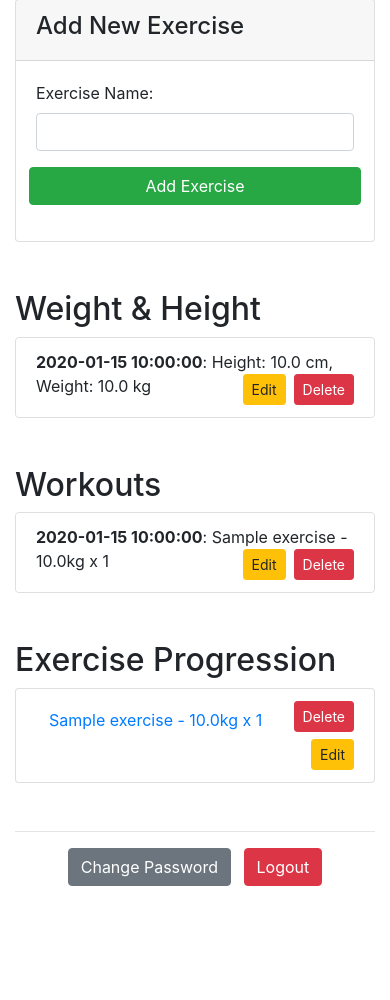
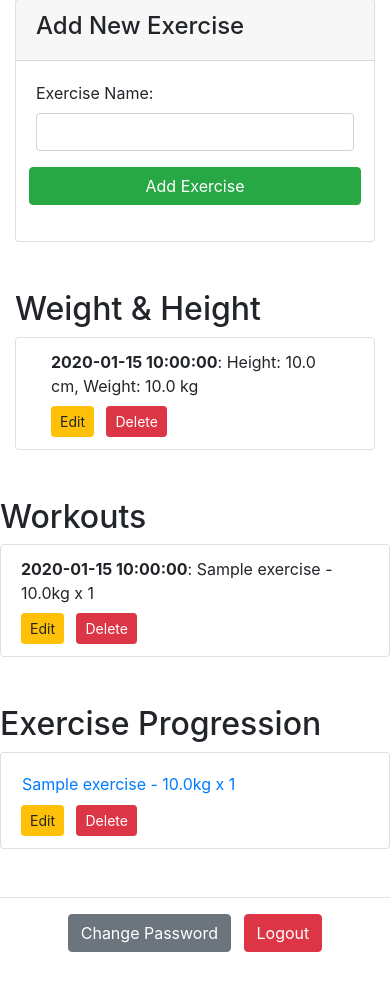
Before and after one commit to sudoxyz/GymProgressTracker, a Flask app: page / in a window 390 px wide. Shown: the part 1121-2121 px from the top of the page. Before the commit the page ends 2007 px from the top, so only its background shows below. Run offline with Flask 3, Linux system fonts and the light colour scheme; a user stored in the database is signed in; tables that the repository leaves empty hold one stand-in row (values such as "Sample post"); some libraries are stand-ins or nearby versions.

Commit message:
Fix button location on mobile

```diff
--- a/templates/index.html
+++ b/templates/index.html
@@ -119,9 +119,15 @@
     <ul class="list-group" style="max-height: 500px; overflow-y: auto;">
         {% for stats in body %}
             <li class="list-group-item">
-                <strong>{{ stats.date }}</strong>: Height: {{ stats.height }} cm, Weight: {{ stats.weight|round(2) }} kg
-                <a href="/delete_body/{{ stats.id }}" class="btn btn-danger btn-sm float-right ml-2">Delete</a>
-                <button type="button" class="btn btn-warning btn-sm float-right ml-2" data-toggle="modal" data-target="#editBodyModal{{ stats.id }}">Edit</button>
+                <div class="row align-items-center"></div>
+                    <div class="col-md-8 col-12">
+                        <strong>{{ stats.date }}</strong>: Height: {{ stats.height }} cm, Weight: {{ stats.weight|round(2) }} kg
+                    </div>
+                    <div class="col-md-4 col-12 text-md-right mt-2 mt-md-0">
+                        <button type="button" class="btn btn-warning btn-sm" data-toggle="modal" data-target="#editBodyModal{{ stats.id }}">Edit</button>
+                        <a href="/delete_body/{{ stats.id }}" class="btn btn-danger btn-sm ml-2">Delete</a>
+                    </div>
+                </div>
 
                 <div class="modal fade" id="editBodyModal{{ stats.id }}" tabindex="-1" role="dialog" aria-labelledby="editBodyModalLabel{{ stats.id }}" aria-hidden="true">
                     <div class="modal-dialog" role="document">
@@ -161,9 +167,15 @@
     <ul class="list-group" style="max-height: 500px; overflow-y: auto;">
         {% for workout in workouts %}
             <li class="list-group-item">
-                <strong>{{ workout.date }}</strong>: {{ exercise_map[workout.exercise_id] }} - {{ workout.weight|round(2) }}kg x {{ workout.reps }}
-                <a href="/delete_workout/{{ workout.id }}" class="btn btn-danger btn-sm float-right ml-2">Delete</a>
-                <button type="button" class="btn btn-warning btn-sm float-right ml-2" data-toggle="modal" data-target="#editWorkoutModal{{ workout.id }}">Edit</button>
+                <div class="row align-items-center">
+                    <div class="col-md-8 col-12">
+                        <strong>{{ workout.date }}</strong>: {{ exercise_map[workout.exercise_id] }} - {{ workout.weight|round(2) }}kg x {{ workout.reps }}
+                    </div>
+                    <div class="col-md-4 col-12 text-md-right mt-2 mt-md-0">
+                        <button type="button" class="btn btn-warning btn-sm" data-toggle="modal" data-target="#editWorkoutModal{{ workout.id }}">Edit</button>
+                        <a href="/delete_workout/{{ workout.id }}" class="btn btn-danger btn-sm ml-2">Delete</a>
+                    </div>
+                </div>
 
                 <div class="modal fade" id="editWorkoutModal{{ workout.id }}" tabindex="-1" role="dialog" aria-labelledby="editWorkoutModalLabel{{ workout.id }}" aria-hidden="true">
                     <div class="modal-dialog" role="document">
@@ -211,13 +223,17 @@
     <ul class="list-group">
         {% for exercise in exercises | sort(attribute='name')%}
             <li class="list-group-item">
-                <a href="/exercise_graph/{{ exercise.id }}" class="btn btn-link">
-                    {{ exercise.name }} - {{ latest_weights.get(exercise.id, (0, 0))[0]|round(2) }}kg x {{ latest_weights.get(exercise.id, (0, 0))[1] }}
-                </a>
-                <a href="/delete_exercise/{{ exercise.id }}" class="btn btn-danger btn-sm float-right ml-2">Delete</a>
-                <button type="button" class="btn btn-warning btn-sm float-right" data-toggle="modal" data-target="#editExerciseModal{{ exercise.id }}">
-                    Edit
-                </button>
+                <div class="row align-items-center">
+                    <div class="col-md-8 col-12">
+                        <a href="/exercise_graph/{{ exercise.id }}" class="btn btn-link text-left pl-0 pb-0">
+                            {{ exercise.name }} - {{ latest_weights.get(exercise.id, (0, 0))[0]|round(2) }}kg x {{ latest_weights.get(exercise.id, (0, 0))[1] }}
+                        </a>
+                    </div>
+                    <div class="col-md-4 col-12 text-md-right mt-2 mt-md-0  ">
+                        <button type="button" class="btn btn-warning btn-sm" data-toggle="modal" data-target="#editExerciseModal{{ exercise.id }}">Edit</button>
+                        <a href="/delete_exercise/{{ exercise.id }}" class="btn btn-danger btn-sm ml-2">Delete</a>
+                    </div>
+                </div>
 
                 <div class="modal fade" id="editExerciseModal{{ exercise.id }}" tabindex="-1" role="dialog" aria-labelledby="editExerciseModalLabel{{ exercise.id }}" aria-hidden="true">
                     <div class="modal-dialog" role="document">
```
